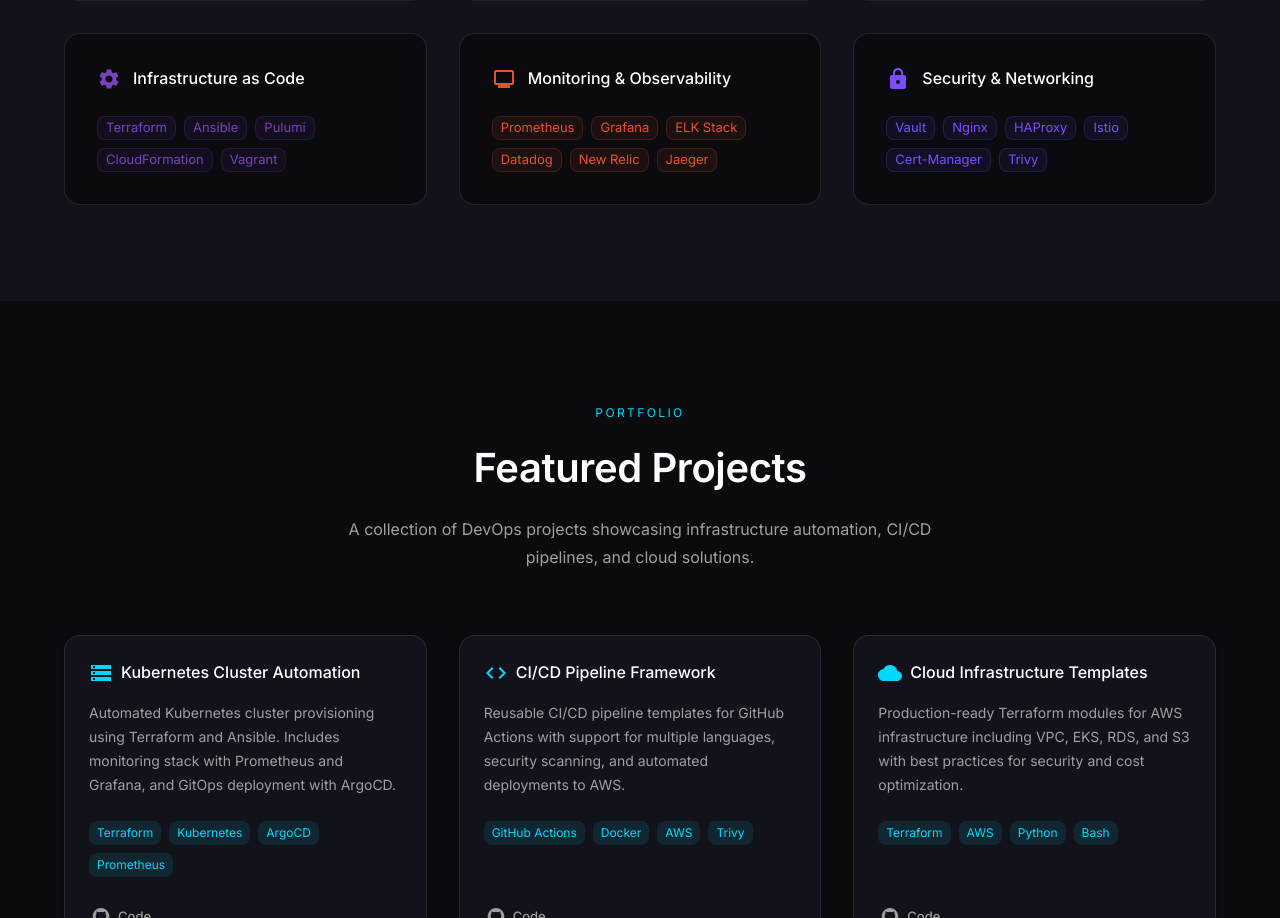
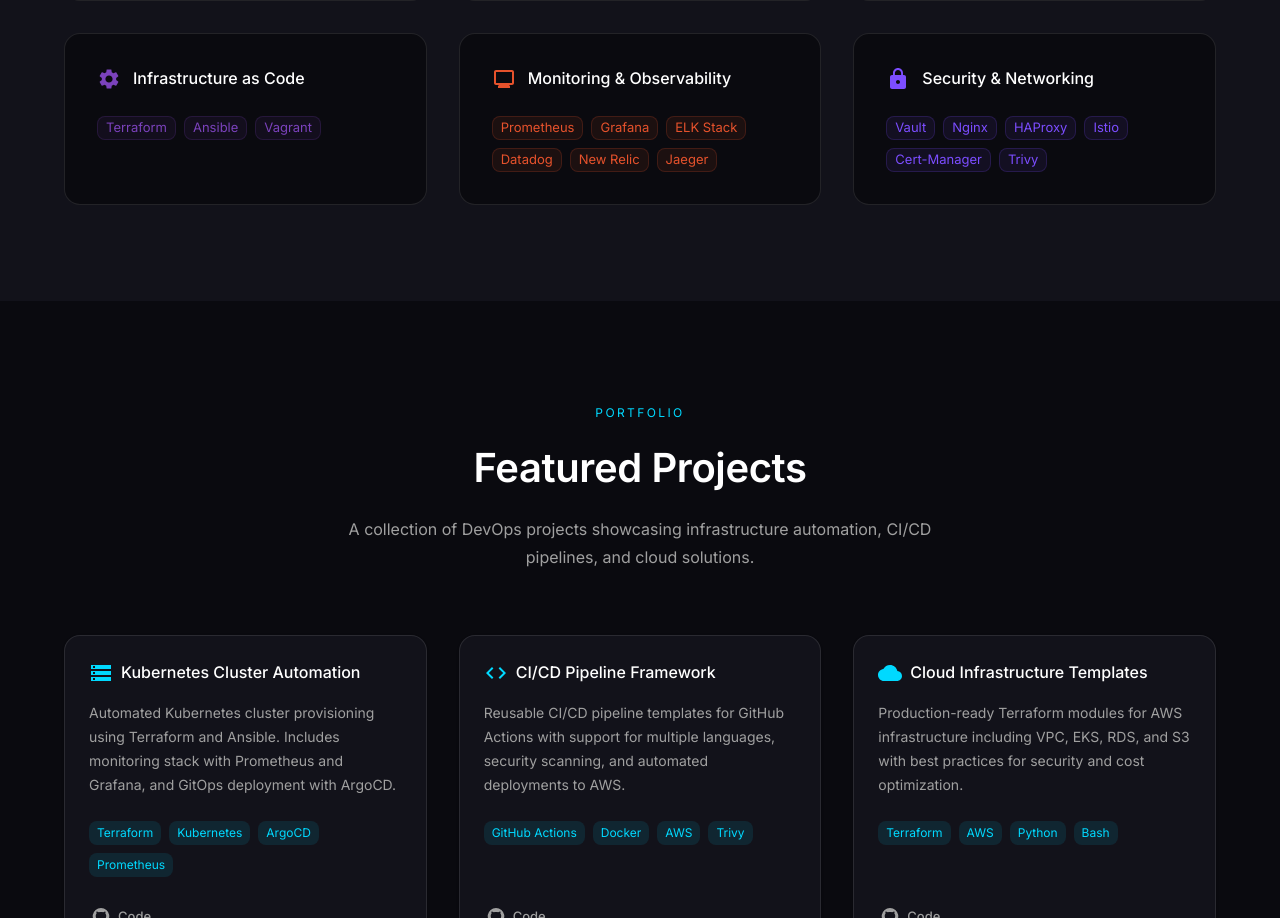
Before and after one commit to yarendkaya/demirkayaren.devFrontend, a React (Vite) app: page / in a window 1280 px wide. Shown: the part 2019-2937 px from the top of the page. Built offline with nearby package versions, Linux system fonts and the light colour scheme.

Commit message:
Removed redundant items from infrastructure as code tab.

```diff
--- a/src/components/Skills.tsx
+++ b/src/components/Skills.tsx
@@ -23,7 +23,7 @@
   {
     title: 'Infrastructure as Code',
     icon: <Settings />,
-    skills: ['Terraform', 'Ansible', 'Pulumi', 'CloudFormation', 'Vagrant'],
+    skills: ['Terraform', 'Ansible', 'Vagrant'],
     color: '#7B42BC',
   },
   {
```
